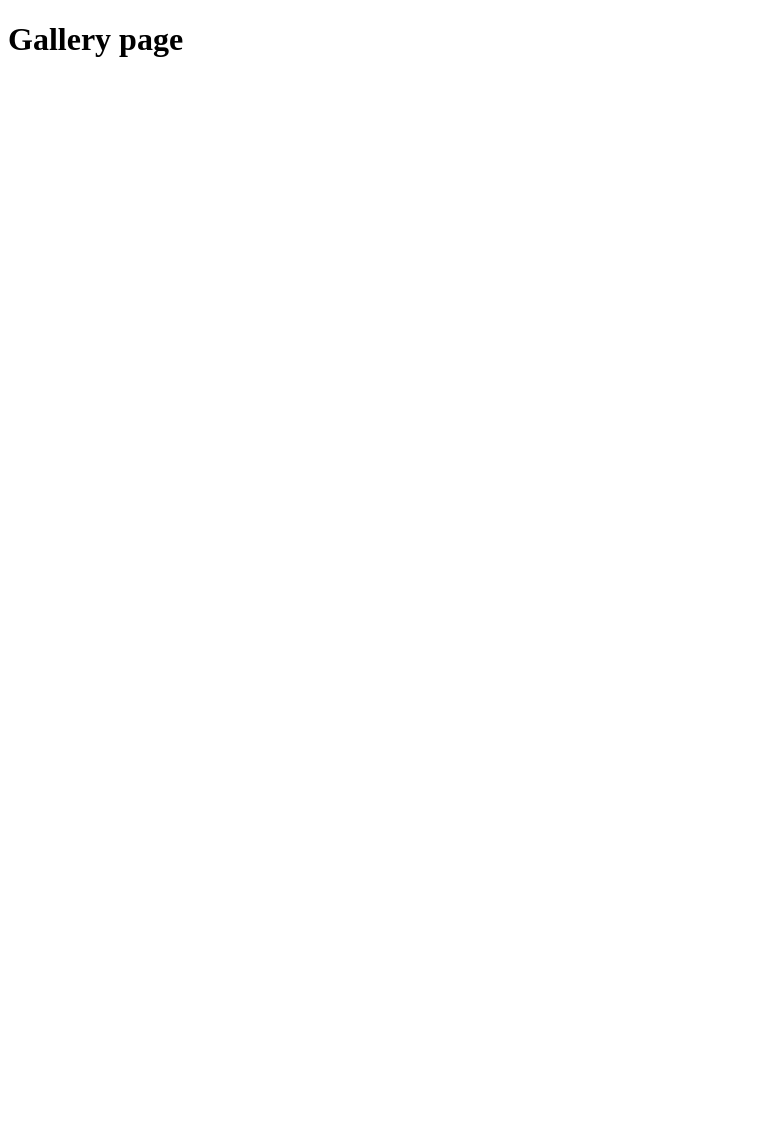
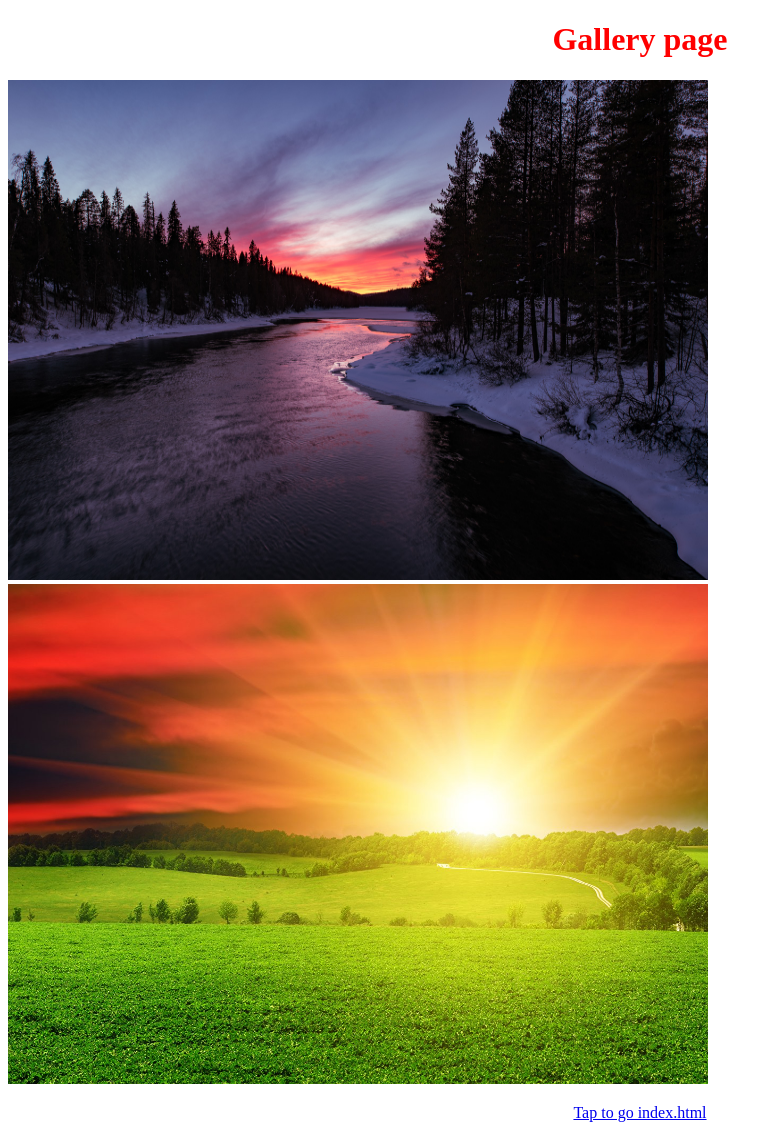
Before and after one commit to DanilT7/homework-3, a plain HTML site: page gallery.html in a window 1280 px wide. Shown: the whole page, without its empty margins (0-782 px from the left). Before the commit the page ends 800 px from the top, so only its background shows below. Drawn offline with Linux system fonts and the light colour scheme.

Commit message:
changed gallery

```diff
--- a/gallery.html
+++ b/gallery.html
@@ -4,9 +4,13 @@
     <meta charset="UTF-8">
     <meta http-equiv="X-UA-Compatible" content="IE=edge">
     <meta name="viewport" content="width=device-width, initial-scale=1.0">
-    <title>Document</title>
+    <title>Gallery</title>
+    <link rel="stylesheet" href="main.css">
 </head>
 <body>
-    <h1>Gallery page</h1>
+    <h1 class="gallery">Gallery page</h1>
+    <img src="images/Закат_Паанаярви.jpg" alt="zakat">
+    <img src="images/1623705708_2-oir_mobi-p-yarkii-rassvet-priroda-krasivo-foto-2.jpg" alt="rassvet">
+    <p class="tap"><a href="index.html">Tap to go index.html</a></p>
 </body>
 </html>
--- a/main.css
+++ b/main.css
@@ -1,3 +1,10 @@
 body {
     color: red;
 }
+.tap, .gallery{
+    text-align: center;
+}
+img {
+    width: 700px;
+    height: 500px;
+}
```
Also changed, not shown: images/1623705708_2-oir_mobi-p-yarkii-rassvet-priroda-krasivo-foto-2.jpg (added), images/Закат_Паанаярви.jpg (added), 2 other files.
